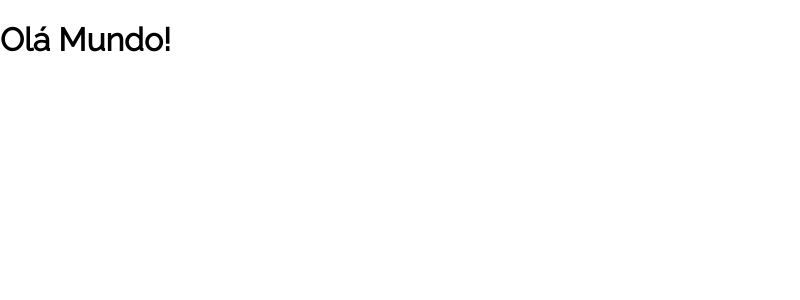
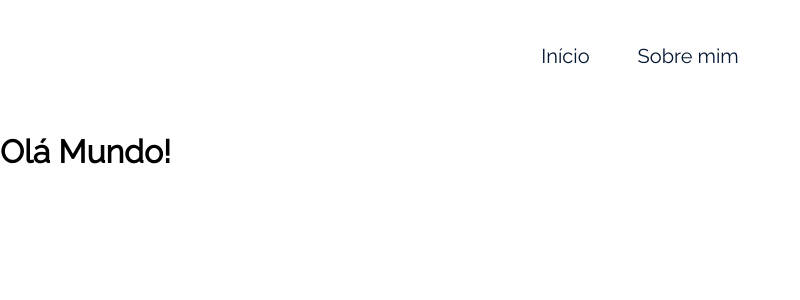
Before and after one commit to ediCarlosSilva/React-Router-Javascript, a JavaScript app: page / in a window 1280 px wide. Shown: the top 300 px of the page, without its empty margins (0-800 px from the left). Built offline with nearby package versions, Linux system fonts and the light colour scheme; the HTML template or start-up script is replaced by a standard one.

Commit message:
Utilizado tag Link do react-router-dom. Implementado Menu comum para todas as páginas

```diff
--- a/src/App.js
+++ b/src/App.js
@@ -1,10 +1,13 @@
 import { BrowserRouter, Routes, Route } from "react-router-dom";
 import Inicio from "./paginas/inicio";
 import SobreMim from './paginas/sobreMim'
+import Menu from "./componentes/Menu";
 
 function App() {
   return (
     <BrowserRouter>
+      <Menu />
+
       <Routes>
         <Route path="/" element={<Inicio />}/>
         <Route path="/sobremim" element={<SobreMim />}/>
--- /dev/null
+++ b/src/componentes/Menu/Menu.module.css
@@ -0,0 +1,19 @@
+.navegacao {
+    height: 112px;
+    display: flex;
+    justify-content: center;
+    align-items: center;
+    column-gap: 3rem;
+}
+
+.link {
+    font-size: 1.25rem;
+    line-height: 1.5rem;
+    color: var(--cor-fonte-principal);
+}
+
+@media (max-width: 744px) {
+    .navegacao {
+        height: 72px;
+    }
+}
--- /dev/null
+++ b/src/componentes/Menu/index.js
@@ -0,0 +1,17 @@
+import { Link } from 'react-router-dom';
+import styles from './Menu.module.css';
+
+export default function Menu() {
+    return (
+        <header>
+            <nav className={styles.navegacao}>
+                <Link className={styles.link} to='/'>
+                    Início
+                </Link>
+                <Link className={styles.link} to='/sobremim'>
+                    Sobre mim
+                </Link>
+            </nav>
+        </header>
+    )
+}
```
